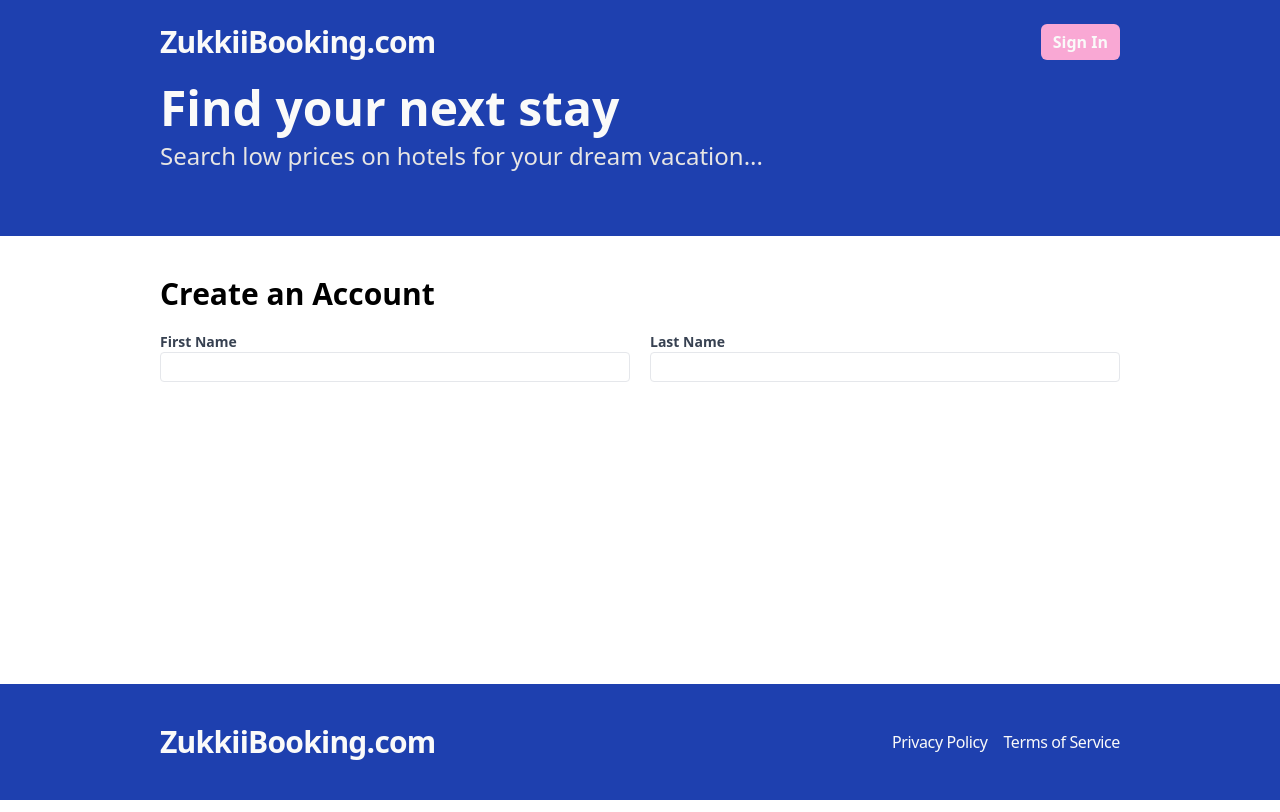
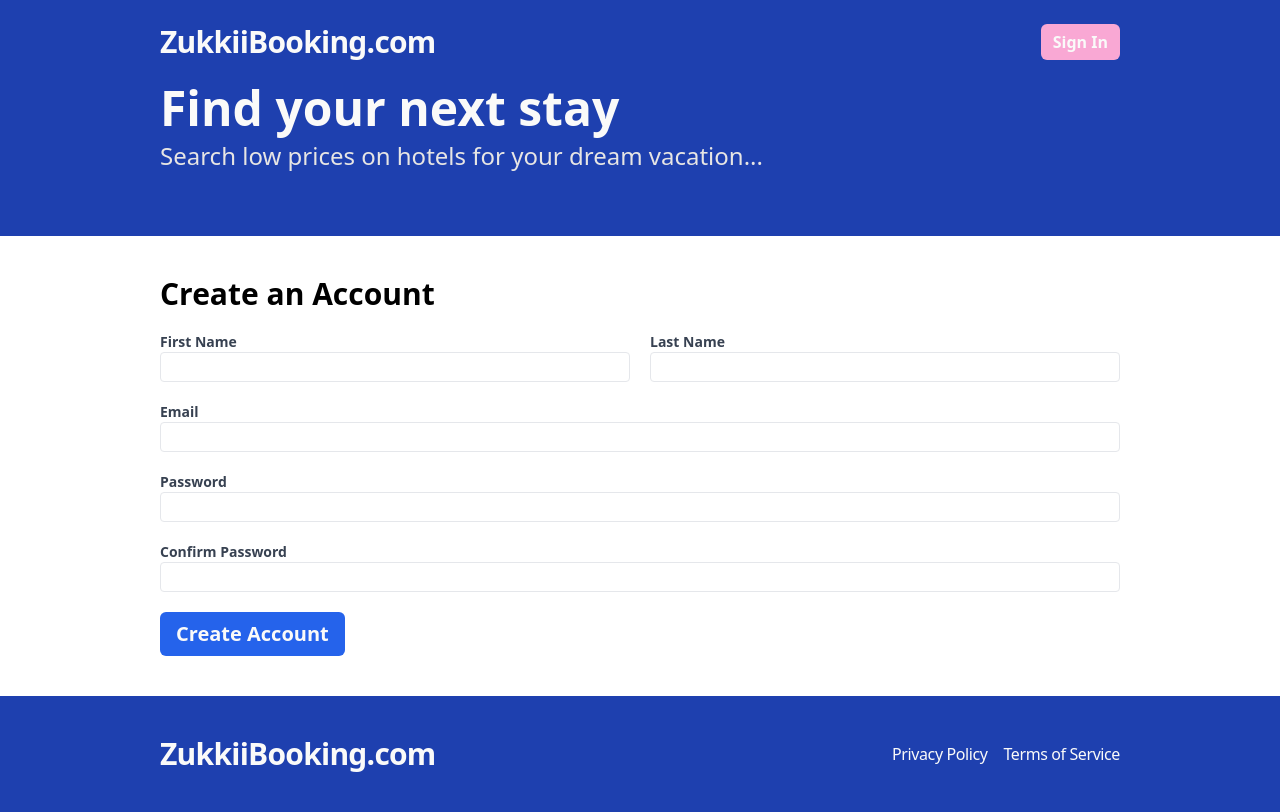
Before and after one commit to KaiIemsawat/hotelBooking, a React (Vite) app in the folder frontend/: page /register in a window 1280 px wide. Built offline with nearby package versions, Linux system fonts and the light colour scheme.

Commit message:
register page (UI)

```diff
--- a/frontend/src/pages/Register.tsx
+++ b/frontend/src/pages/Register.tsx
@@ -9,7 +9,7 @@ const Register = () => {
         confirmPassword: string;
     };
 
-    const { register } = useForm<RegisterFormData>();
+    const { register, watch } = useForm<RegisterFormData>();
 
     return (
         <form className="flex flex-col gap-5">
@@ -36,6 +36,54 @@ const Register = () => {
                     />
                 </label>
             </div>
+            <label className="text-gray-700 text-sm font-bold flex-1">
+                Email
+                <input
+                    type="email"
+                    className="border rounded w-full py-1 px-2 font-normal"
+                    {...register("email", {
+                        required: "This field is required",
+                    })}
+                />
+            </label>
+            <label className="text-gray-700 text-sm font-bold flex-1">
+                Password
+                <input
+                    type="password"
+                    className="border rounded w-full py-1 px-2 font-normal"
+                    {...register("password", {
+                        required: "This field is required",
+                        minLength: {
+                            value: 6,
+                            message: "Password must be at least 6 characters",
+                        },
+                    })}
+                />
+            </label>
+            <label className="text-gray-700 text-sm font-bold flex-1">
+                Confirm Password
+                <input
+                    type="password"
+                    className="border rounded w-full py-1 px-2 font-normal"
+                    {...register("confirmPassword", {
+                        validate: (value) => {
+                            if (!value) {
+                                return "This filed is required";
+                            } else if (watch("password") !== value) {
+                                return "Your confirm password is not match";
+                            }
+                        },
+                    })}
+                />
+            </label>
+            <span>
+                <button
+                    type="submit"
+                    className="bg-blue-600 text-stone-50 py-2 px-4 rounded-md font-bold hover:bg-blue-400 text-xl"
+                >
+                    Create Account
+                </button>
+            </span>
         </form>
     );
 };
```
